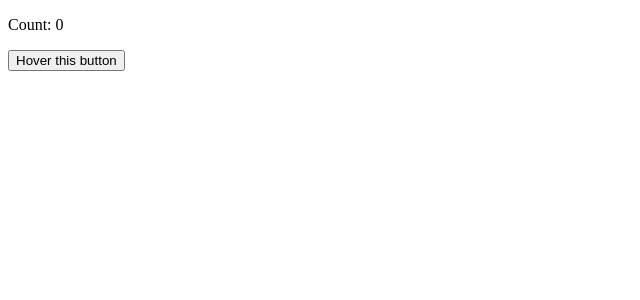
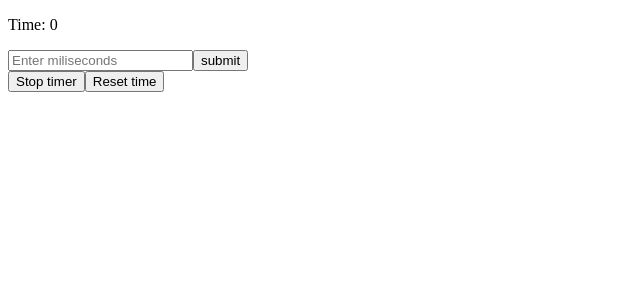
Before and after one commit to tezeladata/group56-react-test, a React app: page / in a window 1280 px wide. Shown: the top 300 px of the page, without its empty margins (0-640 px from the left). Built offline with nearby package versions, Linux system fonts and the light colour scheme; the HTML template or start-up script is replaced by a standard one.

Commit message:
Day 126 version 2

```diff
--- a/src/components/Comp1.jsx
+++ b/src/components/Comp1.jsx
@@ -1,20 +1,40 @@
-import { useEffect, useState } from "react";
+import { useEffect, useState } from "react"
 
 const Comp1 = () => {
-    const [count, setCount] = useState(0);
+    const [intervalTime, setIntervalTime] = useState(null);
+    const [count, setCount] = useState(0)
 
-    const increment = () => setCount(prev => prev + 2);
+    const handleSubmit = (e) => {
+        e.preventDefault();
+
+        setIntervalTime(prev => parseInt(e.target.timeInput.value))
+    }
 
     useEffect(() => {
-        console.log(count)
-    })
+        if (!intervalTime) return;
+
+        const intervalId = setInterval(() => {
+            setCount(prev => prev + 1)
+        }, intervalTime)
+
+        return () => {
+            clearInterval(intervalId)
+        }
+    }, [intervalTime])
 
     return (
-        <>
-            <p>Count: {count}</p>
-            <button onMouseOver={increment}>Hover this button</button>
-        </>
+        <div>
+            <p>Time: {count}</p>
+
+            <form onSubmit={handleSubmit}>
+                <input type="number" placeholder="Enter miliseconds" required name="timeInput" />
+                <button type="submit">submit</button>
+            </form>
+
+            <button onClick={() => setIntervalTime(prev => 0)}>Stop timer</button>
+            <button onClick={() => setCount(prev => 0)}>Reset time</button>
+        </div>
     )
 };
 
-export default Comp1;
+export default Comp1
```
